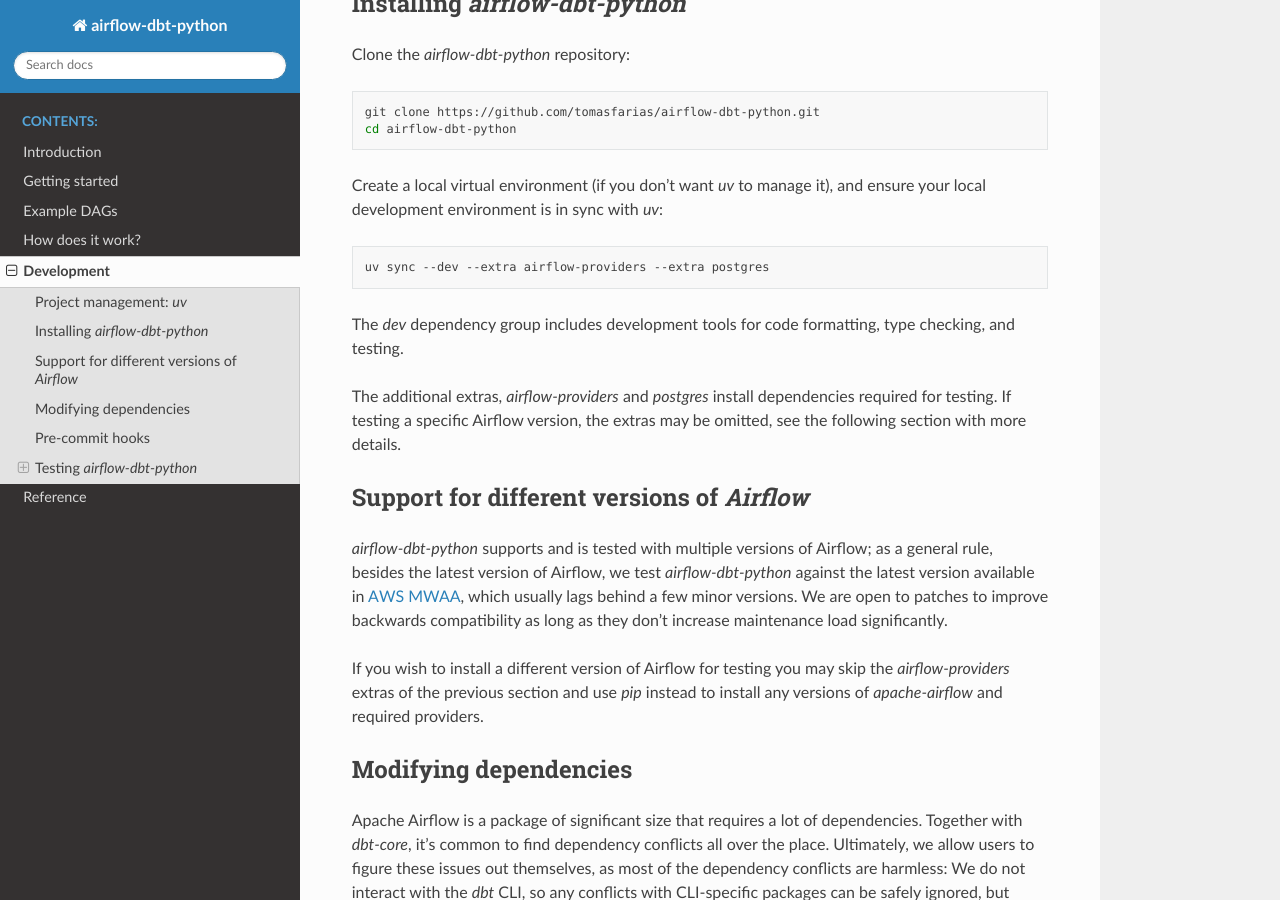
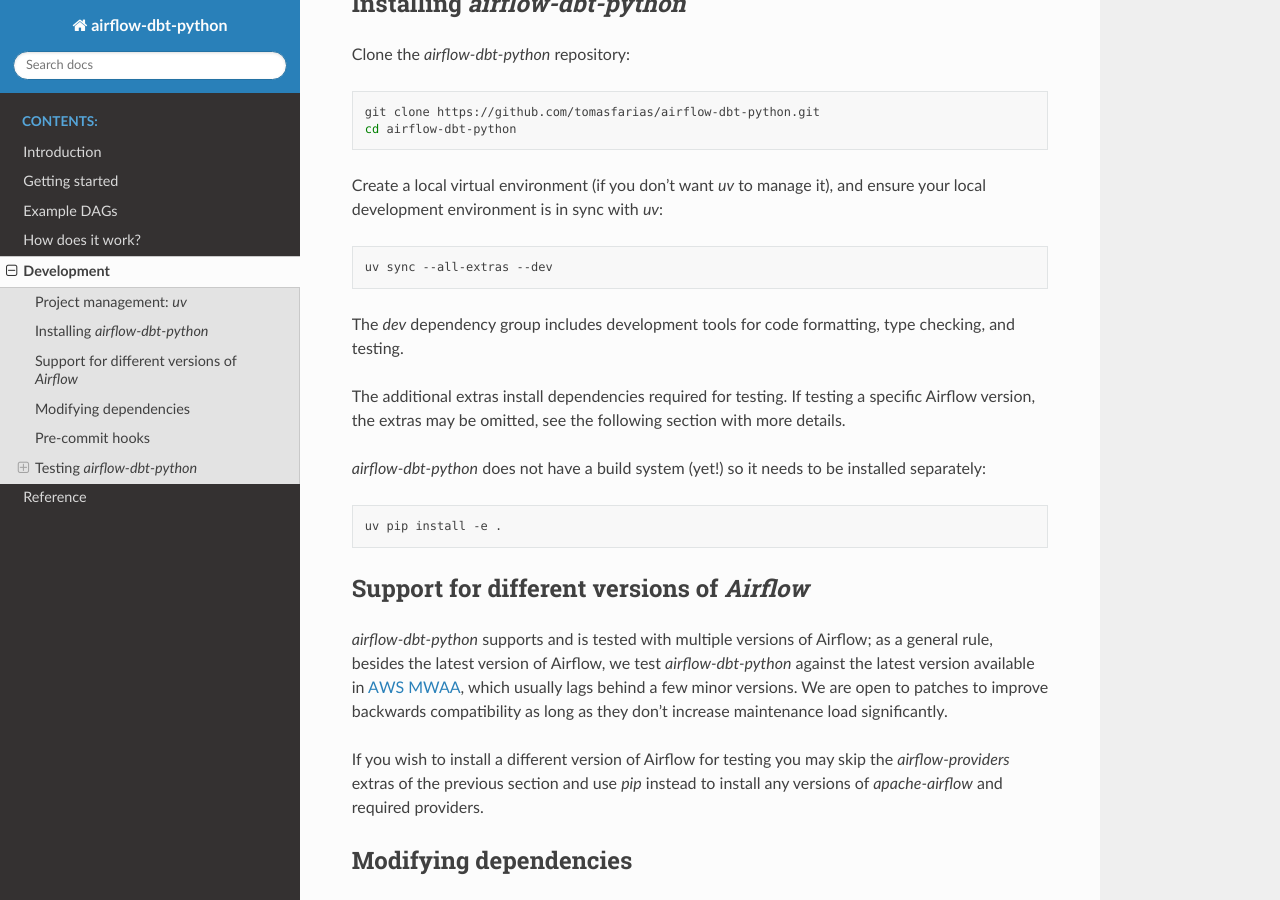
Before and after one commit to tomasfarias/airflow-dbt-python, a Sphinx documentation site: the page built from docs/development.rst, in a window 1280 px wide and 900 px high, scrolled down 469 px. Built offline with Sphinx 7.4.7 and the Read the Docs theme 3.1.0, drawn with Linux system fonts in a browser that asks for light colours; a style sheet for code colours, icons or effects is not loaded; some of the changed text lies outside the part shown.

Commit message:
chore: Update development documentation

```diff
--- a/docs/development.rst
+++ b/docs/development.rst
@@ -26,11 +26,17 @@
 
 .. code-block:: shell
 
-   uv sync --dev --extra airflow-providers --extra postgres
+   uv sync --all-extras --dev
 
 The *dev* dependency group includes development tools for code formatting, type checking, and testing.
 
-The additional extras, *airflow-providers* and *postgres* install dependencies required for testing. If testing a specific Airflow version, the extras may be omitted, see the following section with more details.
+The additional extras install dependencies required for testing. If testing a specific Airflow version, the extras may be omitted, see the following section with more details.
+
+*airflow-dbt-python* does not have a build system (yet!) so it needs to be installed separately:
+
+.. code-block:: shell
+
+   uv pip install -e .
 
 Support for different versions of *Airflow*
 -------------------------------------------
@@ -96,7 +102,11 @@
 
 The files ``airflow.cfg`` and ``airflow.db`` created as part of initializing the database can be safely deleted once not needed anymore.
 
-Finally, some unit tests require Airflow provider packages. These are all provided by the *airflow-providers* extra.
+Afterwards, ensure default connections are created by running:
+
+.. code-block:: shell
+
+    uv run airflow connections create-default-connections
 
 Running tests
 ^^^^^^^^^^^^^
```
